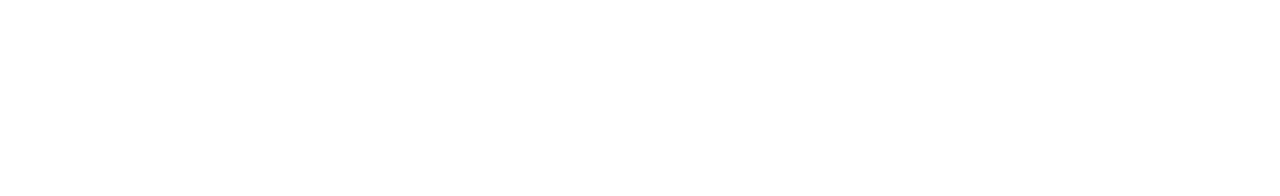
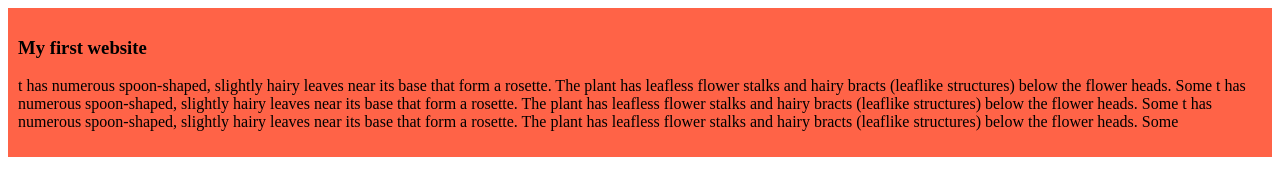
Before and after one commit to maria7473/my-simple-repo, a plain HTML site: page index.html in a window 1280 px wide. Drawn offline with Linux system fonts and the light colour scheme.

Commit message:
added the first blog

```diff
--- a/index.html
+++ b/index.html
@@ -4,8 +4,14 @@
     <meta charset="UTF-8">
     <meta name="viewport" content="width=device-width, initial-scale=1.0">
     <title>my simple repo</title>
+    <link rel="stylesheet" href="styles/blog.css">
 </head>
 <body>
-
+    <div>
+        <h3>My first website</h3>
+        <p>
+            t has numerous spoon-shaped, slightly hairy leaves near its base that form a rosette. The plant has leafless flower stalks and hairy bracts (leaflike structures) below the flower heads. Some t has numerous spoon-shaped, slightly hairy leaves near its base that form a rosette. The plant has leafless flower stalks and hairy bracts (leaflike structures) below the flower heads. Some t has numerous spoon-shaped, slightly hairy leaves near its base that form a rosette. The plant has leafless flower stalks and hairy bracts (leaflike structures) below the flower heads. Some
+        </p>
+    </div>
 </body>
 </html>
--- /dev/null
+++ b/styles/blog.css
@@ -0,0 +1,4 @@
+div{
+    background-color: tomato;
+    padding: 10px;
+}
```
